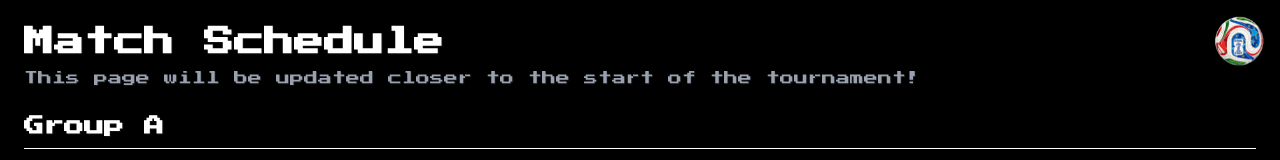
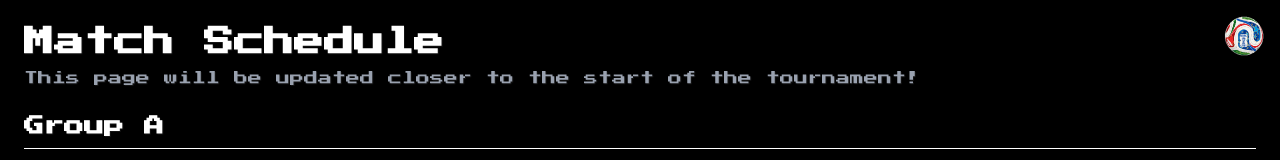
Before and after one commit to adrianmontez/goalcast-wc26, a Next.js app: page /schedule in a window 1280 px wide. Shown: the top 160 px of the page. Built offline with nearby package versions, Linux system fonts and the light colour scheme.

Commit message:
editing images

```diff
--- a/src/app/predict/page.js
+++ b/src/app/predict/page.js
@@ -235,13 +235,13 @@ export default function Predict() {
   };
 
   return (
-    <main className="min-h-screen bg-black text-white p-4 pb-12">
+    <main className="relative min-h-screen bg-black text-white p-4 pb-12">
       <Image
         src="/images/goalcast_trophy.png"
         alt="GoalCast Trophy"
         width={50}
         height={50}
-        className="fixed top-4 right-4 object-contain"
+        className="absolute top-4 right-4 object-contain"
       />
       <h1 className="text-2xl font-bold mb-4">2026 World Cup Predictions</h1>
 
--- a/src/app/schedule/page.js
+++ b/src/app/schedule/page.js
@@ -24,13 +24,13 @@ export default function Schedule() {
   const groupKeys = Object.keys(groupedMatches).sort();
 
   return (
-    <main className="min-h-screen bg-black text-white p-4 sm:p-6 pb-12">
+    <main className="relative min-h-screen bg-black text-white p-4 sm:p-6 pb-12">
       <Image
         src="/images/goalcast_soccerball.png"
         alt="GoalCast Soccer Ball"
-        width={50}
-        height={50}
-        className="fixed top-4 right-4 object-contain"
+        width={40}
+        height={40}
+        className="absolute top-4 right-4 object-contain"
       />
 
       <h1 className="text-2xl sm:text-3xl font-bold mb-2">Match Schedule</h1>
```
